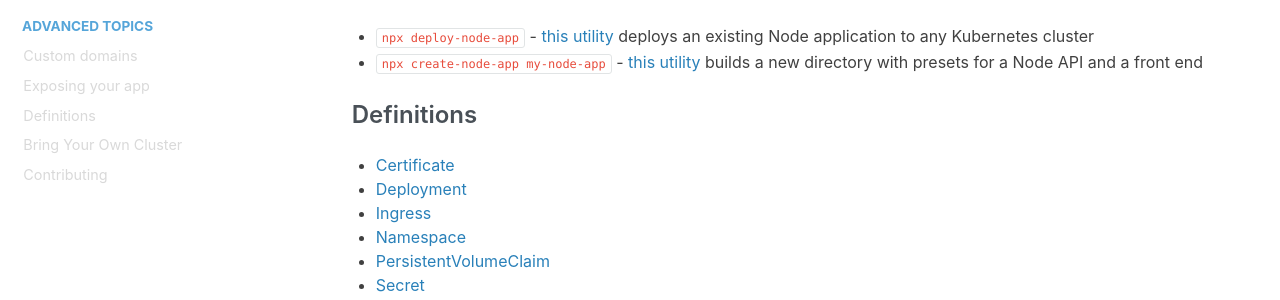
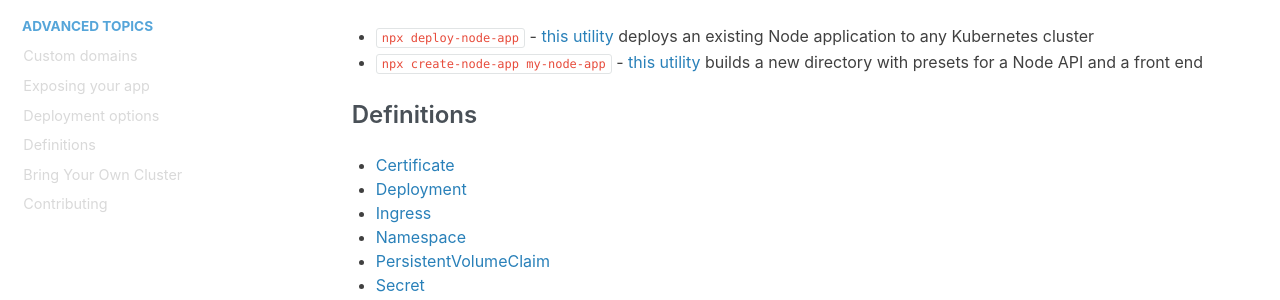
Before and after one commit to kubesail/kubesail-docs, an MkDocs documentation site: the page built from docs/README.md, in a window 1280 px wide. Shown: the part 331-631 px from the top of the page. Built offline with MkDocs 1.6.1, drawn with Linux system fonts in a browser that asks for light colours; nearby versions of some CDN libraries.

Commit message:
move deployment options to advanced topics and new page for repo builder under Deploy app

```diff
--- a/mkdocs.yml
+++ b/mkdocs.yml
@@ -5,10 +5,11 @@ nav:
   - Home: README.md
   - Getting Started:
       - 'Set up a namespace': namespace.md
-      - 'Deploy your app': deploy.md
+      - 'Deploy your app': repo_builder.md
   - Advanced Topics:
       - 'Custom domains': domains.md
       - 'Exposing your app': exposing.md
+      - 'Deployment options': deploy.md
   - Definitions: 'definitions.md'
   - Bring Your Own Cluster: 'byoc.md'
   - Contributing: contributing.md
```
Also changed, not shown: docs/deploy.md (+1 -1 lines).
